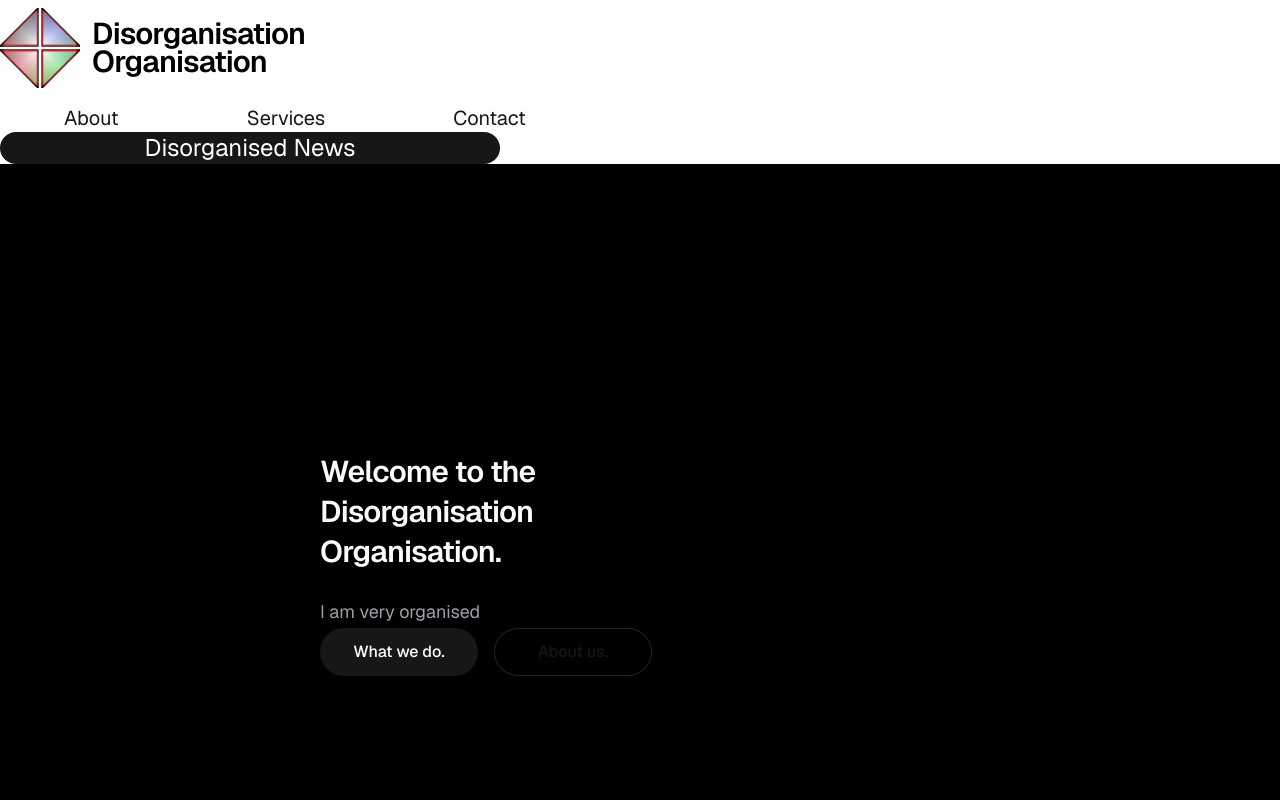
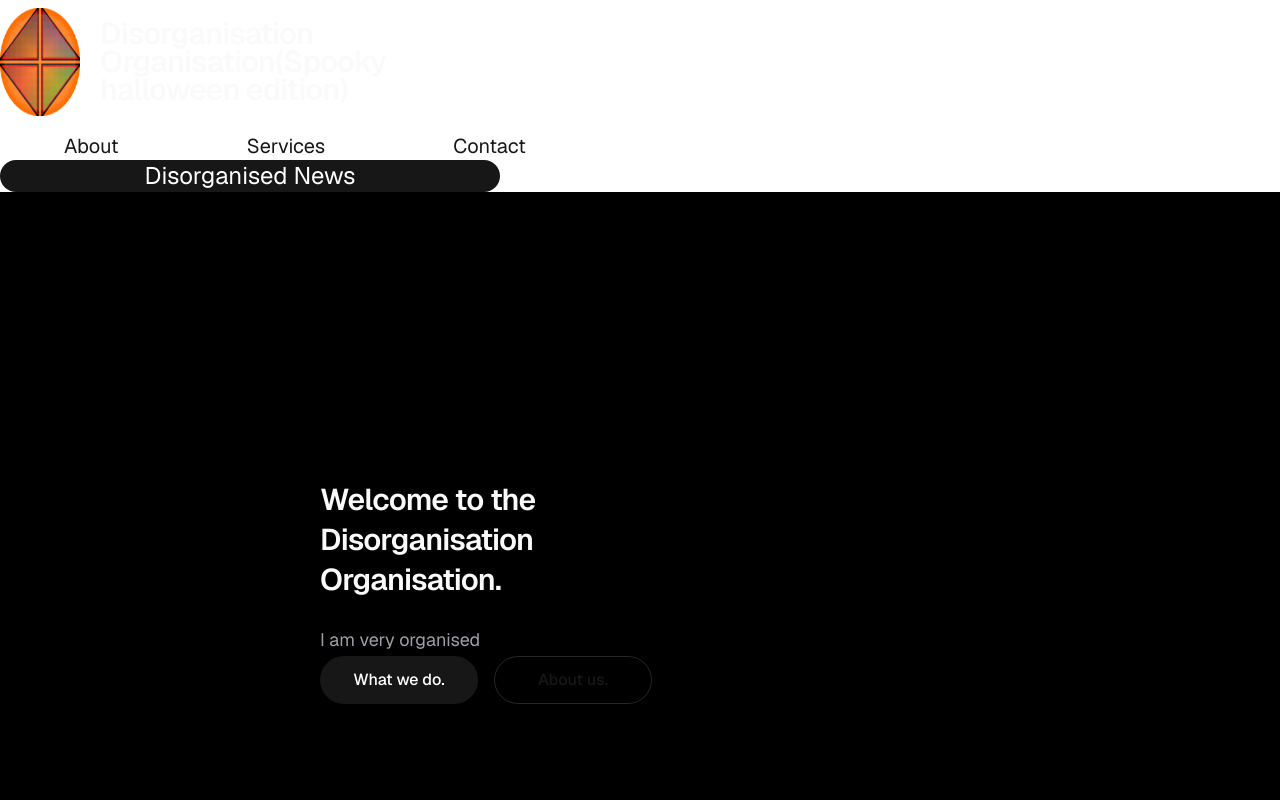
Before and after one commit to Me-Myself-But-Not-I/Disorganisation, a Next.js app: page / in a window 1280 px wide. Shown: the top 800 px of the page. Built offline with nearby package versions, Linux system fonts and the light colour scheme.

Commit message:
Spooky Halloween Edition

```diff
--- a/src/components/Header.tsx
+++ b/src/components/Header.tsx
@@ -6,19 +6,19 @@ export default function Header() {
     <header className="flex flex-col items-left gap-2 font-sans text-center sm:items-start sm:text-left">
      <Link href="/" className="flex item-center gap-1">
      <Image
-       src="/logo.png"
+       src="/logohw.png"
        width={80}
        height={80}
-       alt="Logo"
+       alt="Spooky orange halloween Logo"
        className="py-2"
        />
-      <h1 className="max-w-xs text-3xl font-semibold leading-7 tracking-tight text-black dark:text-zinc-50 px-2 py-5">Disorganisation Organisation</h1>
+      <h1 className="max-w-xs text-3xl font-semibold leading-7 tracking-tight text-zinc-50 px-4 py-5">Disorganisation Organisation(Spooky halloween edition)</h1>
   </Link>
       <nav className="py-0">
         <a href="/about" className="text-xl px-16">About</a>
 	<a href="/services" className="text-xl px-16">Services</a>
 	<a href="/about/contact" className="text-xl px-16">Contact</a>
-	<a href="/services/news" className="flex text-2xl h-8 w-full items-center justify-center gap-2 rounded-full bg-foreground px-4 text-background transition-colors hover:bg-[#ffffff] dark:hover:bg-[#ffffff] md:w-[500px]">Disorganised News</a>
+	<a href="/services/news" className="flex text-2xl h-8 w-full items-center justify-center gap-2 rounded-full bg-foreground px-4 text-background transition-colors hover:bg-[#ffffff] md:w-[500px]">Disorganised News</a>
        </nav>
     </header>
   );
```
Also changed, not shown: public/logohw.png (added).
